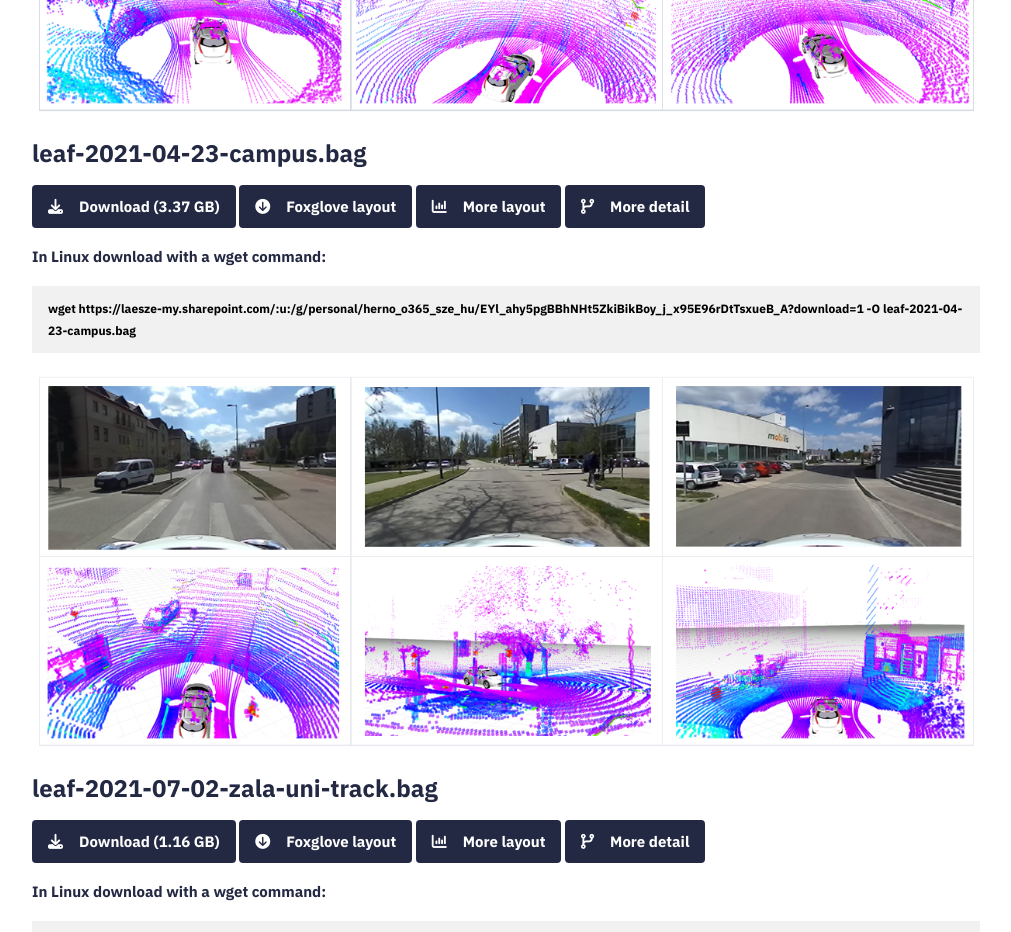
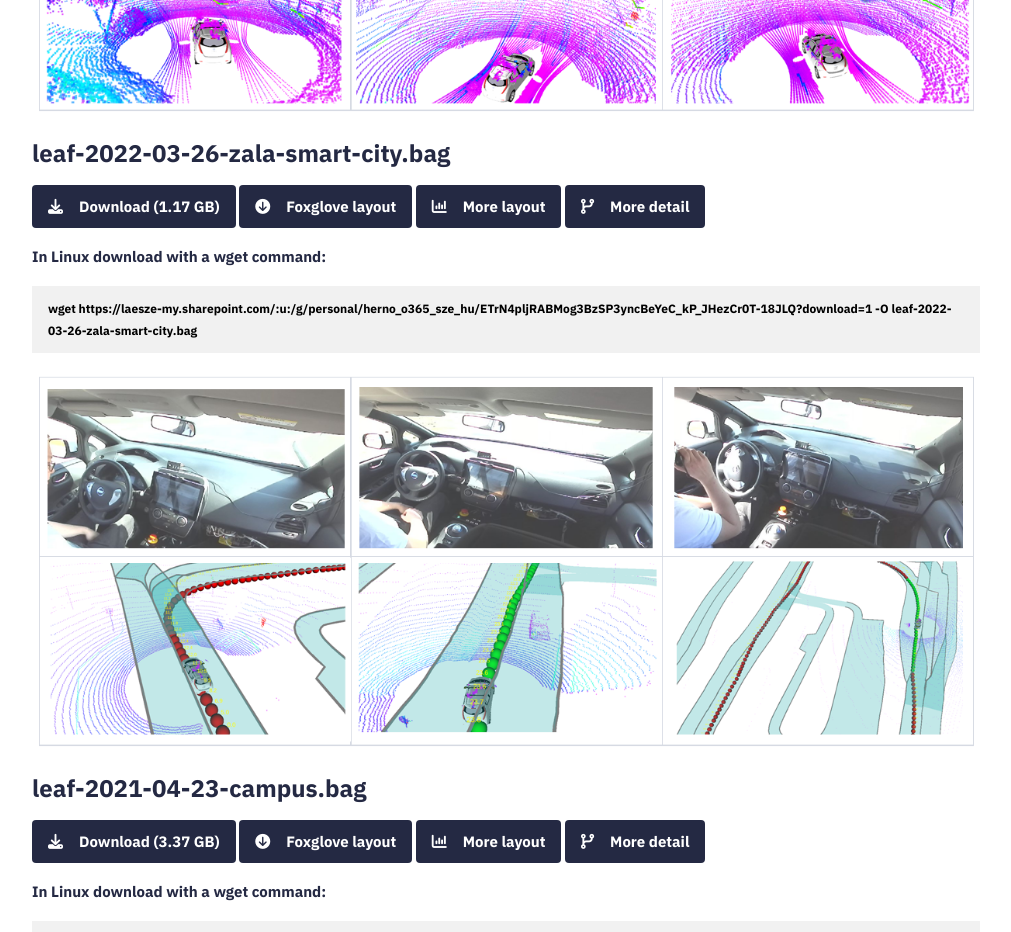
Before and after one commit to jkk-research/archive, a plain HTML site: page index.html in a window 1280 px wide. Shown: the part 1380-2312 px from the top of the page, without its empty margins (134-1145 px from the left). Drawn offline with nearby package versions, Linux system fonts and the light colour scheme.

Commit message:
Added leaf-2022-03-26-zala-smart-city.bag

```diff
--- a/index.html
+++ b/index.html
@@ -187,6 +187,23 @@ body, html {
       <a href="https://github.com/szenergy/szenergy-public-resources/tree/master/data/rosbag">
         <img src="img/leaf-2022-03-18-gyor.png" class="w3-round w3-image w3-opacity-off w3-hover-opacity" alt="dataset01" width="100%" />
       </a>
+
+      <h3 class="w3-monospace">leaf-2022-03-26-zala-smart-city.bag</h3>
+      <a href="https://laesze-my.sharepoint.com/:u:/g/personal/herno_o365_sze_hu/ETrN4pljRABMog3BzSP3yncBeYeC_kP_JHezCr0T-18JLQ?download=1" class="w3-button w3-darkblue-bg w3-hover-lightblue w3-round"><i class="fa fa-download w3-margin-right"></i>Download (1.17 GB)</a>
+      <a href="data/leaf01foxglove.json" class="w3-button w3-darkblue-bg w3-hover-lightblue w3-round" download="leaf01foxglove"><i class="fa fa-arrow-circle-down w3-margin-right"></i>Foxglove layout</a>
+      <a href="https://github.com/szenergy/szenergy-public-resources/wiki/E-Rosbag" class="w3-button w3-darkblue-bg w3-hover-lightblue w3-round"><i class="fa fa-bar-chart w3-margin-right"></i>More layout</a>
+      <a href="https://github.com/szenergy/szenergy-public-resources/blob/master/data/rosbag/details/leaf-2022-03-26-zala-smart-city.md" class="w3-button w3-darkblue-bg w3-hover-lightblue w3-round"><i class="fa fa-code-fork w3-margin-right"></i>More detail</a>
+      <p>In Linux download with a wget command:</p>
+      <div class="w3-panel w3-light-gray">
+        <p class="w3-small w3-monospace w3-bold"><b>
+          wget https://laesze-my.sharepoint.com/:u:/g/personal/herno_o365_sze_hu/ETrN4pljRABMog3BzSP3yncBeYeC_kP_JHezCr0T-18JLQ?download=1 -O leaf-2022-03-26-zala-smart-city.bag
+        </b></p>
+        </div>
+        <a href="https://github.com/szenergy/szenergy-public-resources/tree/master/data/rosbag">
+          <img src="img/leaf-2022-03-26-zala-smart-city.png" class="w3-round w3-image w3-opacity-off w3-hover-opacity" alt="dataset01" width="100%" />
+        </a>
+
+
 
     <h3 class="w3-monospace">leaf-2021-04-23-campus.bag</h3>
     <a href="https://laesze-my.sharepoint.com/:u:/g/personal/herno_o365_sze_hu/EYl_ahy5pgBBhNHt5ZkiBikBoy_j_x95E96rDtTsxueB_A?download=1" class="w3-button w3-darkblue-bg w3-hover-lightblue w3-round"><i class="fa fa-download w3-margin-right"></i>Download (3.37 GB)</a>
```
Also changed, not shown: img/leaf-2022-03-26-zala-smart-city.png (added).
